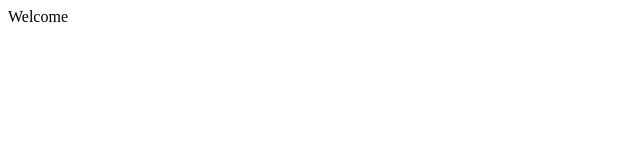
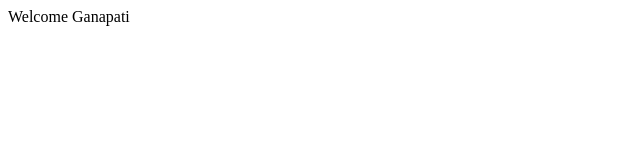
Before and after one commit to ganapatipandit/myFirstRepository, a plain HTML site: page index.html in a window 1280 px wide. Shown: the full height of the page, 0-640 px from the left. Drawn offline with Linux system fonts and the light colour scheme.

Commit message:
Update index.html

```diff
--- a/index.html
+++ b/index.html
@@ -1,4 +1,4 @@
 <HTML>
-<BODY>Welcome
+<BODY>Welcome Ganapati
 </BODY>
 </HTML>
```
